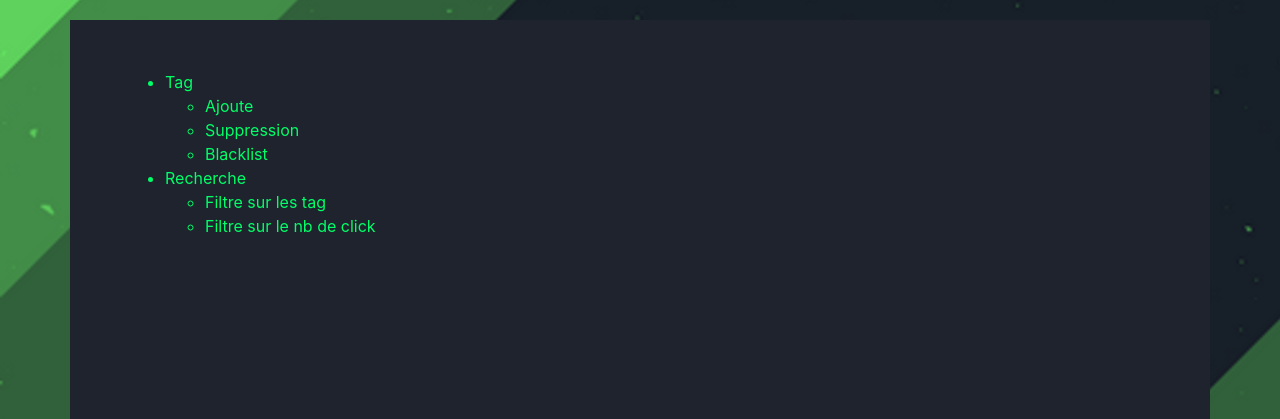
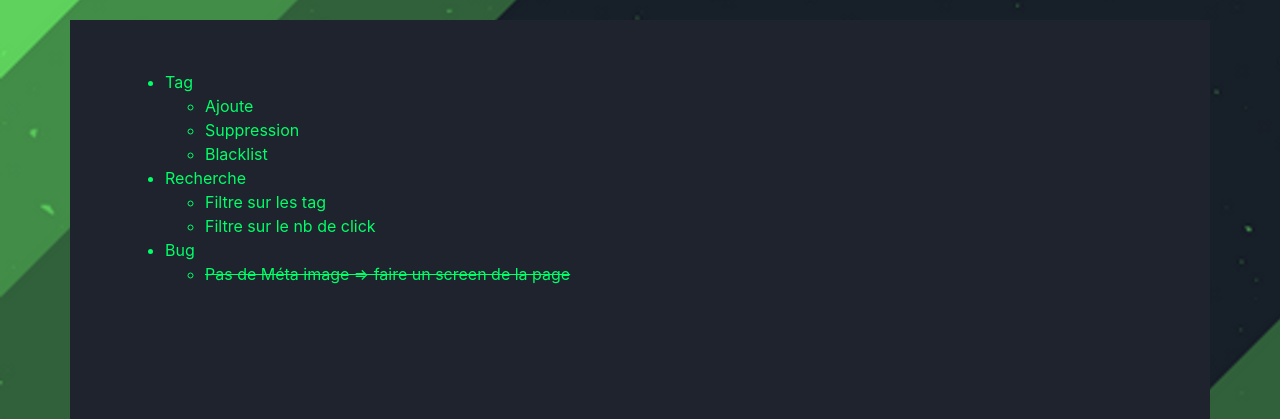
Before and after one commit to Cerynna/MyLinks, a PHP site: page /index.php?route=toDo in a window 1280 px wide. Shown: the part 56-475 px from the top of the page. Run offline with PHP 8.4, Linux system fonts and the light colour scheme; some libraries are stand-ins or nearby versions.

Commit message:
Modif Front

```diff
--- a/views/toDo.php
+++ b/views/toDo.php
@@ -23,6 +23,11 @@
                     <li>Filtre sur le nb de click</li>
                 </ul>
             </li>
+            <li>Bug
+                <ul>
+                    <li><s>Pas de Méta image => faire un screen de la page</s></li>
+                </ul>
+            </li>
         </ul>
     </div>
 </div>
```
